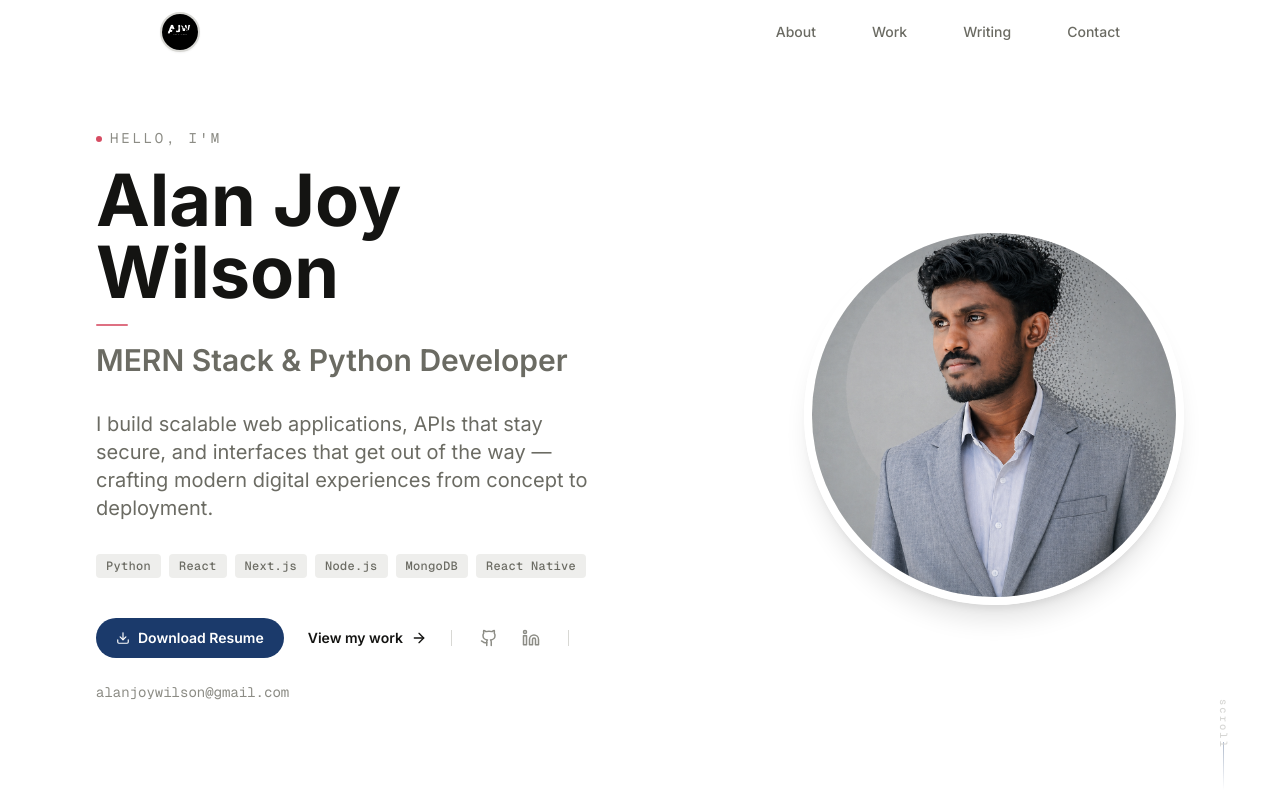
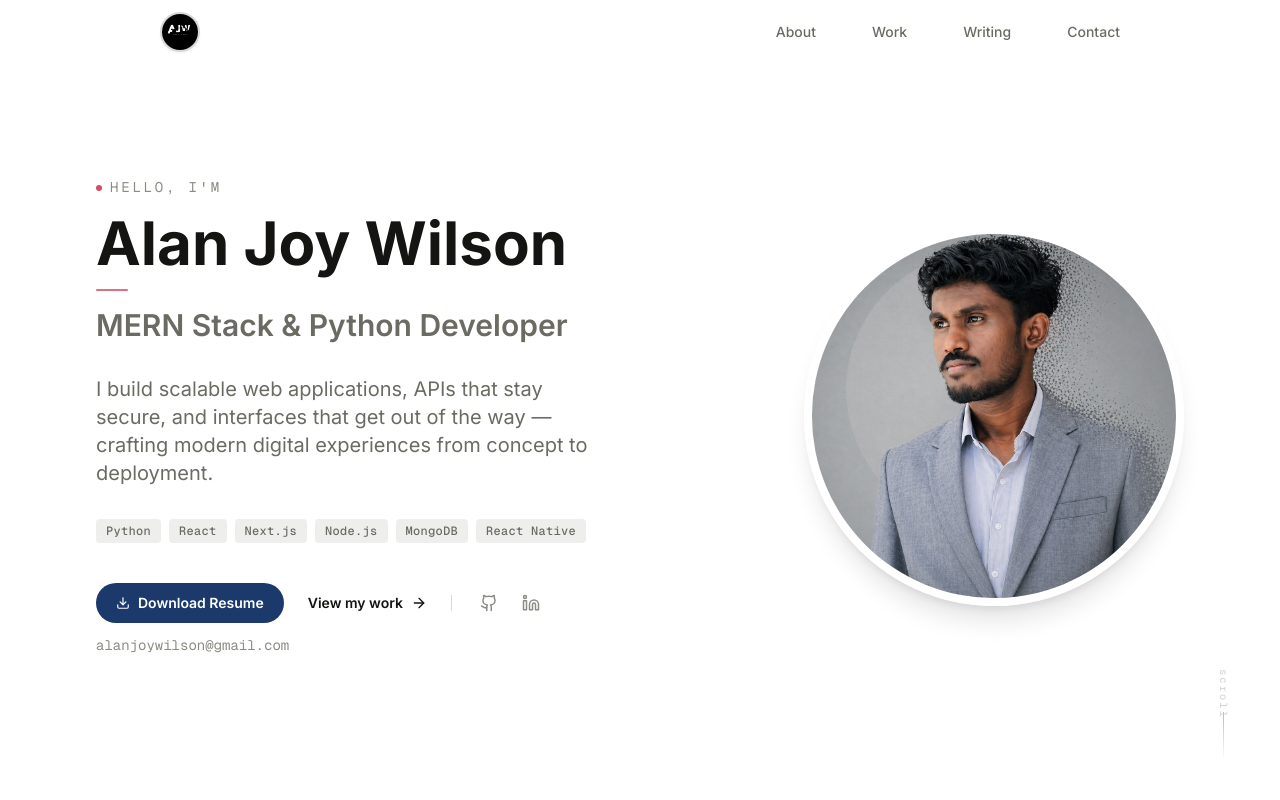
Before and after one commit to alan-j-w/alan-j-w.github.io, a Next.js app: page / in a window 1280 px wide. Shown: the top 800 px of the page. Built offline with nearby package versions, Linux system fonts and the light colour scheme.

Commit message:
fixed the hero section

```diff
--- a/src/components/Hero.tsx
+++ b/src/components/Hero.tsx
@@ -24,11 +24,11 @@ export default function Hero() {
   }, []);
 
   return (
-    <section className="relative min-h-[100vh] min-h-[100dvh] flex flex-col justify-center bg-white overflow-hidden">
-      <div className="max-w-6xl mx-auto px-5 sm:px-6 md:px-8 pt-24 sm:pt-28 md:pt-32 pb-20 sm:pb-24 md:pb-32 w-full">
+    <section className="relative flex flex-col justify-center bg-white overflow-hidden min-h-screen">
+      <div className="max-w-6xl mx-auto px-5 sm:px-6 md:px-8 pt-24 sm:pt-28 md:pt-32 pb-16 sm:pb-20 md:pb-24 w-full">
 
         {/* Two-column layout: Text left, Portrait right */}
-        <div className="flex flex-col-reverse lg:grid lg:grid-cols-[1fr_1fr] gap-10 sm:gap-12 items-center">
+        <div className="flex flex-col-reverse lg:grid lg:grid-cols-[1fr_auto] gap-10 sm:gap-12 items-center">
 
           {/* Left: Content */}
           <div className="space-y-6 sm:space-y-8">
@@ -51,7 +51,7 @@ export default function Hero() {
                 Hello, I'm
               </p>
               <h1
-                className="text-3xl sm:text-4xl md:text-5xl lg:text-6xl xl:text-7xl font-bold text-ink-900 leading-tight"
+                className="text-3xl sm:text-4xl md:text-5xl lg:text-5xl xl:text-6xl font-bold text-ink-900 leading-tight lg:whitespace-nowrap"
                 style={{
                   opacity: mounted ? 1 : 0,
                   transform: mounted ? "translateY(0)" : "translateY(20px)",
@@ -115,7 +115,6 @@ export default function Hero() {
 
             {/* Actions row */}
             <div
-              className="flex flex-wrap items-center gap-4 sm:gap-6 pt-2"
               style={{
                 opacity: mounted ? 1 : 0,
                 transform: mounted ? "translateY(0)" : "translateY(8px)",
@@ -123,6 +122,8 @@ export default function Hero() {
                 transitionDelay: "440ms",
               }}
             >
+              {/* CTAs + socials on one line */}
+              <div className="flex flex-wrap items-center gap-4 sm:gap-6 pt-2">
                 {/* Primary CTA */}
                 <a
                   href={getAssetPath("/resume.pdf")}
@@ -170,12 +171,12 @@ export default function Hero() {
                     <Linkedin size={18} />
                   </a>
                 </div>
+              </div>
 
-              <span className="w-px h-4 bg-ink-200 hidden sm:block" aria-hidden="true" />
-
+              {/* Email — always on its own row so it can never be pushed off-screen */}
               <a
                 href="mailto:alanjoywilson@gmail.com"
-                className="hidden sm:block text-sm font-mono text-ink-400 hover:text-ink-600 transition-colors duration-150"
+                className="mt-3 inline-block text-sm font-mono text-ink-400 hover:text-ink-600 transition-colors duration-150"
               >
                 alanjoywilson@gmail.com
               </a>
@@ -184,7 +185,7 @@ export default function Hero() {
 
           {/* Right: Portrait as primary visual */}
           <div
-            className="relative flex justify-center lg:justify-end"
+            className="relative flex justify-center lg:justify-center items-center"
             style={{
               opacity: mounted ? 1 : 0,
               transform: mounted ? "translateY(0)" : "translateX(20px)",
@@ -192,7 +193,7 @@ export default function Hero() {
               transitionDelay: "200ms",
             }}
           >
-            <div className="relative aspect-square w-[200px] sm:w-[260px] md:w-[320px] lg:w-[380px] rounded-full bg-gradient-to-br from-ink-100 to-ink-200 shadow-xl border-4 sm:border-6 md:border-8 border-white">
+            <div className="relative aspect-square w-[200px] sm:w-[260px] md:w-[300px] lg:w-[340px] xl:w-[380px] rounded-full bg-gradient-to-br from-ink-100 to-ink-200 shadow-xl border-4 sm:border-[6px] md:border-8 border-white flex-shrink-0">
               <div className="absolute inset-0 rounded-full overflow-hidden">
                 <Image
                   src={getAssetPath("/images/profile.png")}
@@ -200,7 +201,7 @@ export default function Hero() {
                   fill
                   draggable={false}
                   className="object-cover object-top select-none pointer-events-none"
-                  sizes="(max-width: 640px) 200px, (max-width: 768px) 260px, (max-width: 1024px) 320px, 380px"
+                  sizes="(max-width: 640px) 200px, (max-width: 768px) 260px, (max-width: 1024px) 300px, (max-width: 1280px) 340px, 380px"
                   priority
                 />
               </div>
@@ -208,7 +209,7 @@ export default function Hero() {
               <div className="absolute inset-0 z-10 bg-transparent rounded-full" />
               {/* Subtle expanding outline ring — desktop only */}
               <div
-                className="absolute top-1/2 left-1/2 -translate-x-1/2 -translate-y-1/2 w-[220px] sm:w-[280px] md:w-[340px] lg:w-[400px] aspect-square rounded-full border pointer-events-none opacity-0 hover:opacity-100 hover:scale-[1.03] transition-all duration-700 ease-[cubic-bezier(0.16,1,0.3,1)] hidden sm:block"
+                className="absolute top-1/2 left-1/2 -translate-x-1/2 -translate-y-1/2 w-[220px] sm:w-[280px] md:w-[320px] lg:w-[360px] xl:w-[400px] aspect-square rounded-full border pointer-events-none opacity-0 hover:opacity-100 hover:scale-[1.03] transition-all duration-700 ease-[cubic-bezier(0.16,1,0.3,1)] hidden sm:block"
                 style={{ borderColor: "rgba(27,58,107,0.15)" }}
                 aria-hidden="true"
               />
```
Lines whose indentation alone changed are shown as unchanged.
